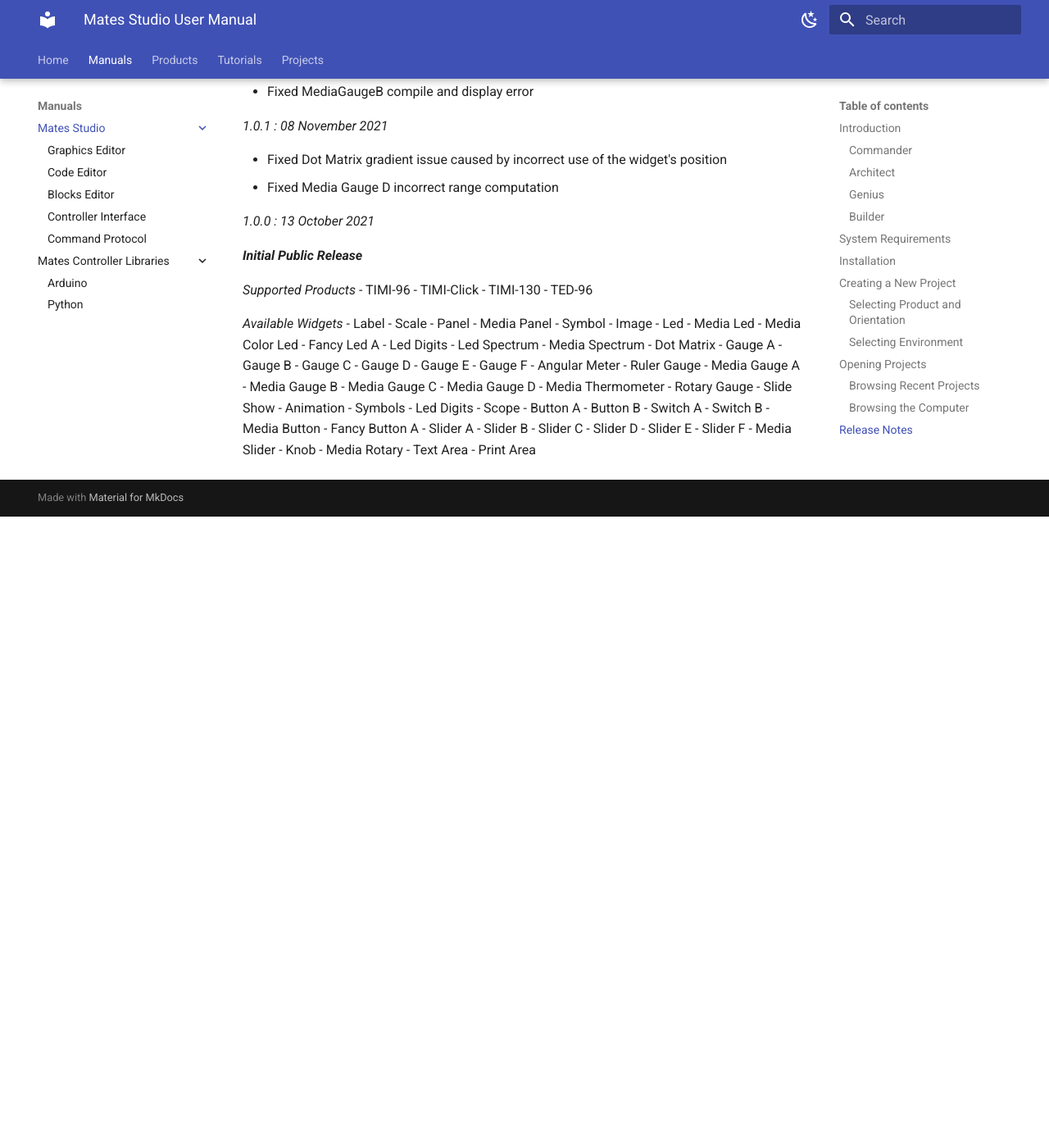
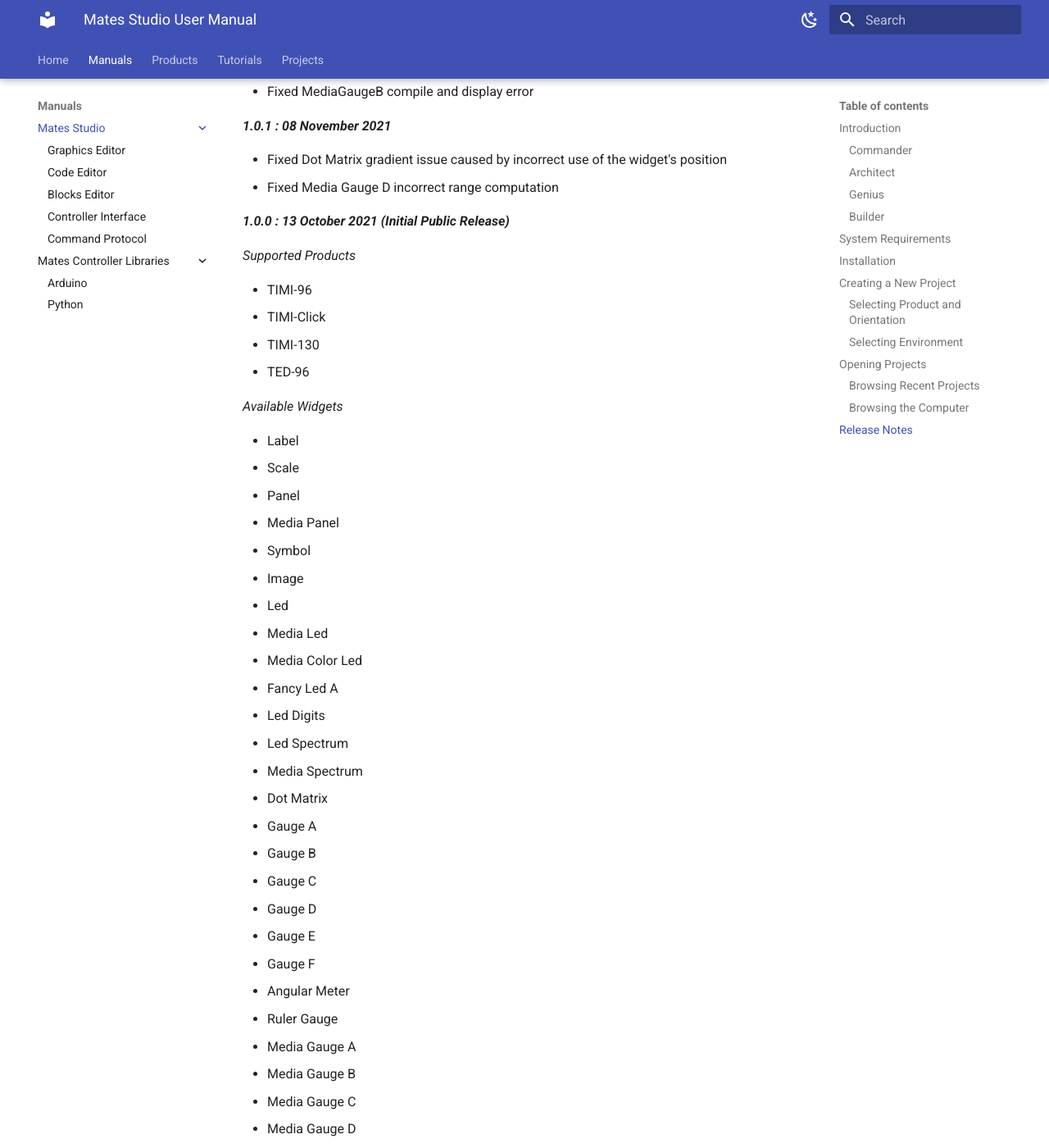
Before and after one commit to iSOLveIT/mkdocs-gen, an MkDocs documentation site: the page built from docs/Mates Studio/index.md, in a window 1280 px wide and 1400 px high, scrolled down 10589 px. Shown: the whole window at 82% size. Built offline with MkDocs 1.6.1 and Material for MkDocs 9.7.7, drawn with Linux system fonts in a browser that asks for light colours; before the commit the page ends 11219 px from its top, so only the background shows below that; some of the changed text lies outside the part shown.

```diff
--- a/docs/Mates Studio/index.md
+++ b/docs/Mates Studio/index.md
@@ -143,34 +143,34 @@ Mates Studio will open a file selection window which can be utilized to find and
 
 ## Release Notes
 
-*1.0.14 : 5 May 2022*
+**_1.0.14 : 5 May 2022_**
 
 - Fixed issue when opening projects by double clicking the file
 
-*1.0.13 : 14 April 2022*
+**_1.0.13 : 14 April 2022_**
 
 - Changed TIMI-Click to TIMI-MB
 
-*1.0.12 : 5 April 2022*
+**_1.0.12 : 5 April 2022_**
 
 - Fixed copy and paste issue in non-touch modules
 
-*1.0.10 : 23 February 2022*
+**_1.0.10 : 23 February 2022_**
 
 - Fixed issue with DotMatrix and TextArea not updating
 
-*1.0.9 : 21 February 2022*
+**_1.0.9 : 21 February 2022_**
 
 - Added 240x240 page designs
 - Added auto update feature
 - Increased UART receive buffer size for Commander and Architect projects
 
-*1.0.8 : 15 January 2022*
+**_1.0.8 : 15 January 2022_**
 
 - Added 240x240 page designs
 - Fixed display issues when image and page background image when there is no other inherent and GCI widget included
 
-*1.0.7 : 05 January 2022*
+**_1.0.7 : 05 January 2022_**
 
 - Added 240x240 page designs
 - Added swipe event logging system
@@ -178,7 +178,7 @@ Mates Studio will open a file selection window which can be utilized to find and
   - *getSwipeEventCount*: counts the number of swipe events that hasn't been read
   - *getNextSwipeEvent*: reads the next swipe event, returns -1 if no event to read
 
-*1.0.6 : 14 December 2021*
+**_1.0.6 : 14 December 2021_**
 
 - Added support for REPTOR devices
 - Added automatic touch handling for input widgets
@@ -189,7 +189,7 @@ Mates Studio will open a file selection window which can be utilized to find and
   - *getNextButtonEvent*: reads the next button event, returns -1 if no event to read
 - Implemented Query (getButtonEventCount, getNextButtonEvent) command in Control window/tab of Architect and Commander environments
 
-*1.0.5 : 03 December 2021*
+**_1.0.5 : 03 December 2021_**
 
 - Prevented input widgets from being used in non-touch modules
 - Changed MediaGaugeA to have the thumb option from MediaSlider
@@ -198,30 +198,30 @@ Mates Studio will open a file selection window which can be utilized to find and
 - Fixed RotaryGauge behaving as an input widget
 - Fixed DLL missing from other Windows PCs
 
-*1.0.4 : 17 November 2021*
+**_1.0.4 : 17 November 2021_**
 
 - Fixed Inherent resource updates for gauges
 
-*1.0.3 : 14 November 2021*
+**_1.0.3 : 14 November 2021_**
 
 - Fixed MediaGaugeB compile and display error
 
-*1.0.1 : 08 November 2021*
+**_1.0.1 : 08 November 2021_**
 
 - Fixed Dot Matrix gradient issue caused by incorrect use of the widget's position
 - Fixed Media Gauge D incorrect range computation
 
-*1.0.0 : 13 October 2021*
-
-**_Initial Public Release_**
+**_1.0.0 : 13 October 2021 (Initial Public Release)_**
 
 *Supported Products*
+
 - TIMI-96
 - TIMI-Click
 - TIMI-130
 - TED-96
 
 *Available Widgets*
+
 - Label
 - Scale
 - Panel
```
